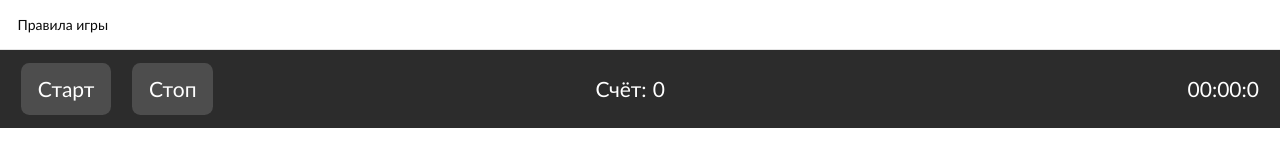
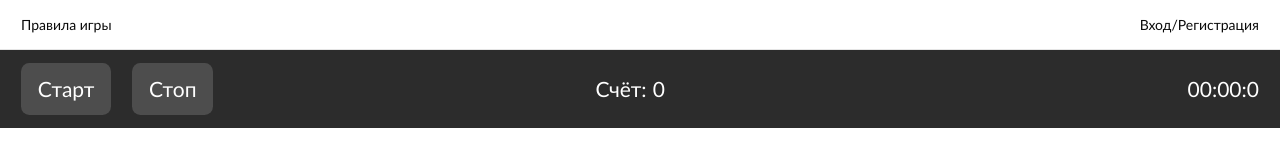
Before and after one commit to LLStudent83/balls_js, a React (Vite) app: page /game in a window 1280 px wide. Shown: the top 160 px of the page. Built offline with nearby package versions, Linux system fonts and the light colour scheme; no server answers.

Commit message:
feat: в header добавлена кнопка перехода к регистрации

```diff
--- a/src/shared/ui/layout/Layout.tsx
+++ b/src/shared/ui/layout/Layout.tsx
@@ -1,12 +1,15 @@
 import { Link, Outlet } from 'react-router';
+import { authRoutes, rulesRoutes } from 'shared/config/routes/routes.config';
 
 export function Layout() {
   return (
     <div className="min-h-screen bg-background flex flex-col">
-      {/* Header */}
-      <header className="sticky top-0 z-50 w-full border-b bg-background/95 backdrop-blur supports-backdrop-filter:bg-background/60 px-5">
-        <div className="container flex h-14 items-center">
-          <Link to="/rules">Правила игры</Link>
+      <header className="sticky top-0 z-50 w-full border-b bg-background/95 backdrop-blur supports-backdrop-filter:bg-background/60 px-6 flex justify-between items-center">
+        <div className="flex h-14 items-center">
+          <Link to={rulesRoutes.withSlash.rules}>Правила игры</Link>
+        </div>
+        <div>
+          <Link to={authRoutes.withSlash.register}>Вход/Регистрация</Link>
         </div>
       </header>
 
```
